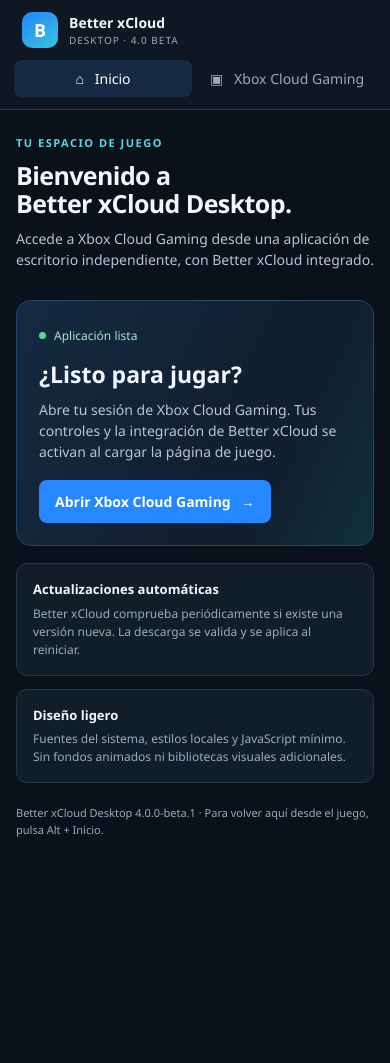
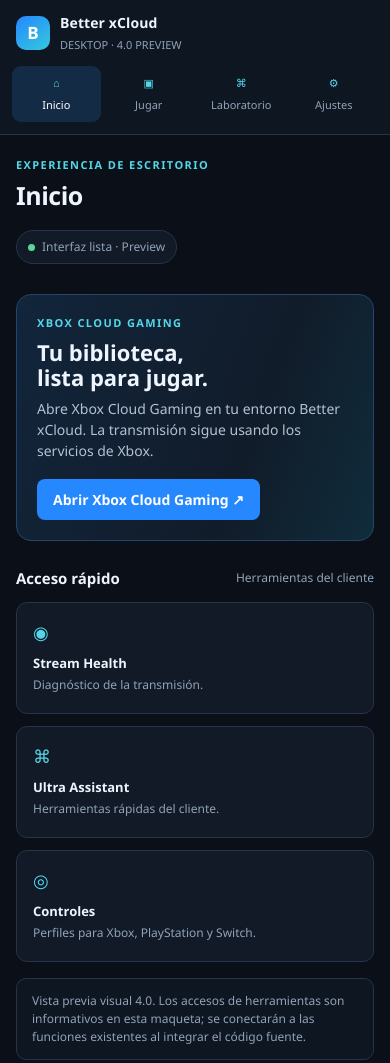
Before and after one commit to pigletgamer0-art/better-xcloud-desktop., a plain HTML site: page app-4.0/home.html in a window 390 px wide. Before the commit the page ends 874 px from the top, so only its background shows below. Drawn offline with Linux system fonts and the light colour scheme.

Commit message:
feat(desktop-4.0): promote responsive lightweight UI prototype

```diff
--- a/app-4.0/home.html
+++ b/app-4.0/home.html
@@ -3,66 +3,59 @@
 <head>
 <meta charset="utf-8">
 <meta name="viewport" content="width=device-width,initial-scale=1">
-<meta name="color-scheme" content="dark">
-<meta name="theme-color" content="#0b111b">
-<title>Better xCloud Desktop</title>
+<meta name="theme-color" content="#0b1018">
+<title>Better xCloud Desktop 4.0 — Preview</title>
 <style>
-:root{color-scheme:dark;--bg:#0b111b;--surface:#121d2a;--surface2:#182638;--line:#26384d;--text:#f1f6fc;--muted:#9aabc0;--blue:#2688ff;--cyan:#5bd3e4}
-*{box-sizing:border-box}
-html,body{margin:0;min-height:100%;background:var(--bg);color:var(--text);font:14px/1.5 "Segoe UI",Arial,sans-serif}
-body{min-height:100vh;display:grid;grid-template-columns:218px minmax(0,1fr)}
-aside{background:#0e1722;border-right:1px solid var(--line);padding:24px 15px;display:flex;flex-direction:column;gap:28px}
-.brand{display:flex;align-items:center;gap:11px;padding:0 8px}
-.logo{width:36px;height:36px;border-radius:10px;background:linear-gradient(145deg,#2385ff,#36c5d9);display:grid;place-items:center;font-size:18px;font-weight:800;color:#fff}
-.brand strong{display:block;font-size:14px}.brand small{display:block;color:var(--muted);font-size:10px;letter-spacing:1px}
-nav{display:grid;gap:6px}nav a{color:var(--muted);text-decoration:none;padding:10px 12px;border-radius:8px}nav a[aria-current=page],nav a:hover{background:#162b43;color:#fff}
-aside footer{margin-top:auto;padding:12px 8px;border-top:1px solid var(--line);font-size:11px;color:var(--muted)}
-main{width:100%;max-width:1060px;margin:0 auto;padding:38px clamp(18px,5vw,60px)}
-.kicker{font-size:11px;letter-spacing:1.5px;text-transform:uppercase;color:var(--cyan);font-weight:700}
-h1{font-size:clamp(25px,4vw,34px);line-height:1.15;margin:9px 0 10px;letter-spacing:-.6px}
-.lead{color:#b5c4d6;max-width:560px;margin:0}
-.hero{margin-top:30px;padding:clamp(22px,4vw,36px);border:1px solid #25476a;border-radius:15px;background:linear-gradient(115deg,#142a42,#111e2d 70%,#10303c);display:flex;align-items:center;justify-content:space-between;gap:24px}
-.hero h2{font-size:23px;margin:0 0 8px}.hero p{color:#b7c6d8;max-width:470px;margin:0 0 18px}
-.primary{display:inline-flex;align-items:center;gap:10px;padding:11px 16px;border-radius:8px;background:var(--blue);color:white;text-decoration:none;font-weight:700}
-.primary:hover{background:#1478ed}.primary:focus-visible,a:focus-visible{outline:2px solid var(--cyan);outline-offset:3px}
-.mark{font-size:68px;font-weight:800;color:#ffffff12;padding:0 15px;user-select:none}
-.grid{display:grid;grid-template-columns:repeat(2,minmax(0,1fr));gap:13px;margin-top:17px}
-.card{background:var(--surface);border:1px solid var(--line);border-radius:11px;padding:16px}
-.card h3{font-size:13px;margin:0 0 5px}.card p{font-size:12px;color:var(--muted);margin:0}
-.status{display:inline-flex;align-items:center;gap:8px;color:#a9e9ca;font-size:12px;margin-bottom:12px}
-.dot{width:7px;height:7px;border-radius:50%;background:#59d69a}
-.bottom{margin-top:22px;color:var(--muted);font-size:11px}
-@media(max-width:680px){body{grid-template-columns:1fr}aside{padding:12px 14px;gap:12px;border-right:0;border-bottom:1px solid var(--line)}nav{grid-template-columns:repeat(2,minmax(0,1fr))}nav a{padding:8px 10px;text-align:center}aside footer{display:none}main{padding:25px 16px}.mark{display:none}.grid{grid-template-columns:1fr}}
-@media(prefers-reduced-motion:no-preference){.primary,nav a{transition:background-color .12s ease}}
+:root{color-scheme:dark;--bg:#0b1018;--panel:#111a26;--panel2:#162232;--line:#253448;--text:#eef5ff;--muted:#91a2b8;--blue:#2688ff;--cyan:#54d6e8;--green:#5bd69a}
+*{box-sizing:border-box}html,body{margin:0;min-height:100%;background:var(--bg);color:var(--text);font:14px/1.5 "Segoe UI",Arial,sans-serif}
+button{font:inherit;color:inherit;cursor:pointer}button:focus-visible,a:focus-visible{outline:2px solid var(--cyan);outline-offset:3px}
+.app{min-height:100vh;display:grid;grid-template-columns:218px minmax(0,1fr)}
+.sidebar{background:#0e1621;border-right:1px solid var(--line);padding:22px 14px;display:flex;flex-direction:column;gap:26px}
+.brand{display:flex;align-items:center;gap:10px;padding:0 8px}.logo{width:34px;height:34px;border-radius:10px;background:linear-gradient(145deg,#2488ff,#35c9dc);display:grid;place-items:center;color:white;font-weight:800;font-size:17px}.brand strong{display:block;font-size:14px;letter-spacing:.1px}.brand small{color:var(--muted);font-size:11px}
+.nav{display:grid;gap:6px}.nav button{border:0;background:transparent;text-align:left;padding:11px 12px;border-radius:9px;color:var(--muted);display:flex;gap:11px;align-items:center}.nav button:hover{background:#162232;color:var(--text)}.nav button[aria-current=page]{background:#142b46;color:#fff}.nav .ico{width:18px;text-align:center;color:var(--cyan)}
+.sidebar-foot{margin-top:auto;padding:12px 10px;border-top:1px solid var(--line);color:var(--muted);font-size:11px}
+main{min-width:0;padding:30px clamp(18px,4vw,54px);max-width:1200px;width:100%;margin:0 auto}
+.top{display:flex;justify-content:space-between;align-items:center;gap:16px;margin-bottom:30px}.eyebrow{color:var(--cyan);font-size:11px;text-transform:uppercase;letter-spacing:1.4px;font-weight:700}.top h1{margin:3px 0 0;font-size:25px;letter-spacing:-.5px}.status{border:1px solid var(--line);background:var(--panel);border-radius:999px;padding:7px 11px;color:var(--muted);font-size:12px;white-space:nowrap}.dot{display:inline-block;width:7px;height:7px;background:var(--green);border-radius:50%;margin-right:7px}
+.hero{border:1px solid #24466a;border-radius:15px;padding:clamp(20px,4vw,34px);background:linear-gradient(110deg,#12253b,#111c2a 65%,#102c3b);display:flex;align-items:center;justify-content:space-between;gap:20px;min-height:190px}.hero h2{font-size:clamp(22px,3vw,30px);line-height:1.15;margin:8px 0}.hero p{color:#b2c2d5;max-width:510px;margin:0 0 18px}.primary{display:inline-flex;align-items:center;justify-content:center;border:0;border-radius:8px;padding:10px 16px;background:var(--blue);font-weight:700;text-decoration:none;color:white}.primary:hover{background:#1476ec}.hero-mark{font-size:68px;font-weight:800;color:#ffffff12;padding:0 18px;user-select:none}
+.section-head{display:flex;justify-content:space-between;align-items:center;margin:26px 0 12px}.section-head h3{margin:0;font-size:15px}.section-head span{color:var(--muted);font-size:12px}
+.cards{display:grid;grid-template-columns:repeat(3,minmax(0,1fr));gap:12px}.card{background:var(--panel);border:1px solid var(--line);border-radius:11px;padding:16px;min-height:112px}.card .symbol{color:var(--cyan);font-size:18px}.card h4{margin:8px 0 3px;font-size:13px}.card p{margin:0;color:var(--muted);font-size:12px}
+.note{margin-top:16px;padding:13px 15px;border:1px solid var(--line);border-radius:10px;color:var(--muted);font-size:12px;background:#0e1621}
+.page{display:none}.page.active{display:block}.setting{display:flex;justify-content:space-between;align-items:center;gap:20px;padding:15px 0;border-bottom:1px solid var(--line)}.setting p{margin:3px 0 0;color:var(--muted);font-size:12px}.setting button{border:1px solid var(--line);background:var(--panel2);border-radius:7px;padding:7px 11px}.plain{color:var(--muted)}
+@media(max-width:720px){.app{grid-template-columns:1fr}.sidebar{padding:12px;border-right:0;border-bottom:1px solid var(--line);gap:12px}.brand{padding:0 4px}.nav{grid-template-columns:repeat(4,minmax(0,1fr));gap:4px}.nav button{justify-content:center;padding:9px 4px;font-size:11px;gap:5px;flex-direction:column}.sidebar-foot{display:none}main{padding:22px 16px}.hero-mark{display:none}.cards{grid-template-columns:1fr}.top{align-items:flex-start;flex-direction:column}}
+@media(prefers-reduced-motion:no-preference){.nav button,.primary{transition:background-color .12s ease}}
 </style>
 </head>
 <body>
-<aside>
-  <div class="brand"><div class="logo" aria-hidden="true">B</div><div><strong>Better xCloud</strong><small>DESKTOP · 4.0 BETA</small></div></div>
-  <nav aria-label="Navegación principal">
-    <a href="#inicio" aria-current="page">⌂ &nbsp; Inicio</a>
-    <a href="https://www.xbox.com/es-CL/play">▣ &nbsp; Xbox Cloud Gaming</a>
-  </nav>
-  <footer>Cliente de escritorio comunitario no oficial.<br>Interfaz ligera · Windows 10/11</footer>
+<div class="app">
+<aside class="sidebar">
+ <div class="brand"><div class="logo">B</div><div><strong>Better xCloud</strong><small>DESKTOP · 4.0 PREVIEW</small></div></div>
+ <nav class="nav" aria-label="Navegación principal">
+  <button data-page="home" aria-current="page"><span class="ico">⌂</span>Inicio</button>
+  <button data-page="cloud"><span class="ico">▣</span>Jugar</button>
+  <button data-page="lab"><span class="ico">⌘</span>Laboratorio</button>
+  <button data-page="settings"><span class="ico">⚙</span>Ajustes</button>
+ </nav>
+ <div class="sidebar-foot">Cliente comunitario no oficial.<br>Hecho para ser ligero.</div>
 </aside>
-<main id="inicio">
-  <div class="kicker">Tu espacio de juego</div>
-  <h1>Bienvenido a<br>Better xCloud Desktop.</h1>
-  <p class="lead">Accede a Xbox Cloud Gaming desde una aplicación de escritorio independiente, con Better xCloud integrado.</p>
-  <section class="hero" aria-labelledby="launch-title">
-    <div>
-      <div class="status"><span class="dot"></span>Aplicación lista</div>
-      <h2 id="launch-title">¿Listo para jugar?</h2>
-      <p>Abre tu sesión de Xbox Cloud Gaming. Tus controles y la integración de Better xCloud se activan al cargar la página de juego.</p>
-      <a class="primary" href="https://www.xbox.com/es-CL/play">Abrir Xbox Cloud Gaming <span aria-hidden="true">→</span></a>
-    </div>
-    <div class="mark" aria-hidden="true">BX</div>
-  </section>
-  <section class="grid" aria-label="Información de la aplicación">
-    <article class="card"><h3>Actualizaciones automáticas</h3><p>Better xCloud comprueba periódicamente si existe una versión nueva. La descarga se valida y se aplica al reiniciar.</p></article>
-    <article class="card"><h3>Diseño ligero</h3><p>Fuentes del sistema, estilos locales y JavaScript mínimo. Sin fondos animados ni bibliotecas visuales adicionales.</p></article>
-  </section>
-  <p class="bottom">Better xCloud Desktop 4.0.0-beta.1 · Para volver aquí desde el juego, pulsa Alt + Inicio.</p>
+<main>
+ <header class="top"><div><div class="eyebrow">Experiencia de escritorio</div><h1 id="page-title">Inicio</h1></div><div class="status"><span class="dot"></span>Interfaz lista · Preview</div></header>
+ <section class="page active" id="home">
+  <div class="hero"><div><div class="eyebrow">Xbox Cloud Gaming</div><h2>Tu biblioteca,<br>lista para jugar.</h2><p>Abre Xbox Cloud Gaming en tu entorno Better xCloud. La transmisión sigue usando los servicios de Xbox.</p><a class="primary" href="https://www.xbox.com/play" target="_blank" rel="noopener noreferrer">Abrir Xbox Cloud Gaming ↗</a></div><div class="hero-mark" aria-hidden="true">BX</div></div>
+  <div class="section-head"><h3>Acceso rápido</h3><span>Herramientas del cliente</span></div>
+  <div class="cards">
+   <article class="card"><div class="symbol">◉</div><h4>Stream Health</h4><p>Diagnóstico de la transmisión.</p></article>
+   <article class="card"><div class="symbol">⌘</div><h4>Ultra Assistant</h4><p>Herramientas rápidas del cliente.</p></article>
+   <article class="card"><div class="symbol">◎</div><h4>Controles</h4><p>Perfiles para Xbox, PlayStation y Switch.</p></article>
+  </div>
+  <div class="note">Vista previa visual 4.0. Los accesos de herramientas son informativos en esta maqueta; se conectarán a las funciones existentes al integrar el código fuente.</div>
+ </section>
+ <section class="page" id="cloud"><div class="hero"><div><div class="eyebrow">Jugar</div><h2>Xbox Cloud Gaming</h2><p>Inicia tu sesión de juego en la página oficial. Esta vista previa no modifica ni reemplaza el motor de streaming existente.</p><a class="primary" href="https://www.xbox.com/play" target="_blank" rel="noopener noreferrer">Ir a Xbox Cloud Gaming ↗</a></div></div></section>
+ <section class="page" id="lab"><div class="section-head"><h3>Laboratorio</h3><span>Herramientas previstas</span></div><div class="cards"><article class="card"><div class="symbol">◉</div><h4>Stream Health</h4><p>Se conectará al diagnóstico de la beta actual.</p></article><article class="card"><div class="symbol">⌘</div><h4>Ultra Assistant</h4><p>Se conservarán sus accesos y funciones.</p></article><article class="card"><div class="symbol">◎</div><h4>Perfiles de control</h4><p>Xbox · PlayStation · Nintendo/Switch.</p></article></div></section>
+ <section class="page" id="settings"><div class="section-head"><h3>Preferencias</h3><span>Configuración ligera</span></div><div class="card"><div class="setting"><div><strong>Interfaz compacta</strong><p>Diseño reducido para pantallas de portátil.</p></div><span class="plain">Activada</span></div><div class="setting"><div><strong>Animaciones</strong><p>Solo transiciones breves; respeta reducir movimiento.</p></div><span class="plain">Mínimas</span></div><div class="setting"><div><strong>Recursos en segundo plano</strong><p>Evitar trabajo visual cuando el panel está oculto.</p></div><span class="plain">Objetivo 4.0</span></div></div></section>
 </main>
+</div>
+<script>
+(()=>{const buttons=[...document.querySelectorAll('[data-page]')];const pages=[...document.querySelectorAll('.page')];const title=document.getElementById('page-title');const labels={home:'Inicio',cloud:'Jugar',lab:'Laboratorio',settings:'Ajustes'};function show(id){pages.forEach(p=>p.classList.toggle('active',p.id===id));buttons.forEach(b=>{if(b.dataset.page===id)b.setAttribute('aria-current','page');else b.removeAttribute('aria-current')});title.textContent=labels[id]||'Inicio'}buttons.forEach(b=>b.addEventListener('click',()=>show(b.dataset.page)));})();
+</script>
 </body>
 </html>
```
